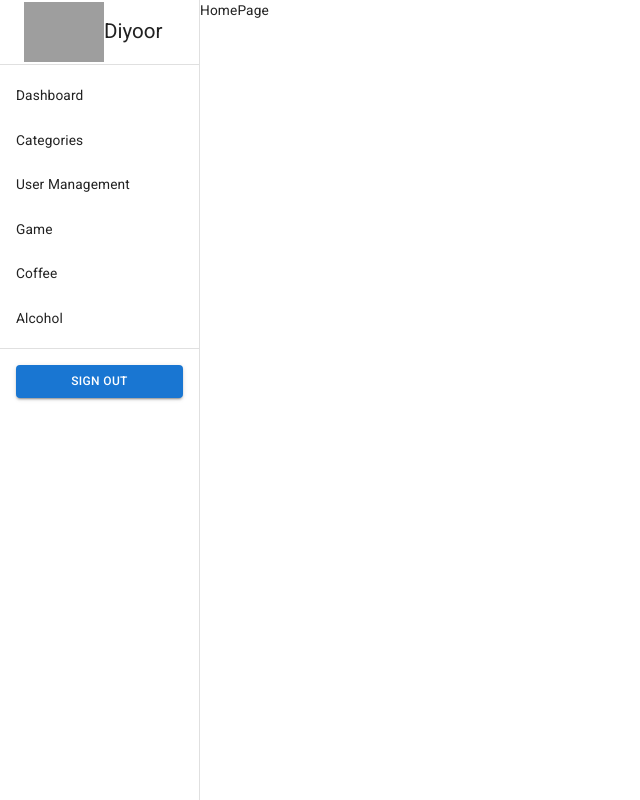
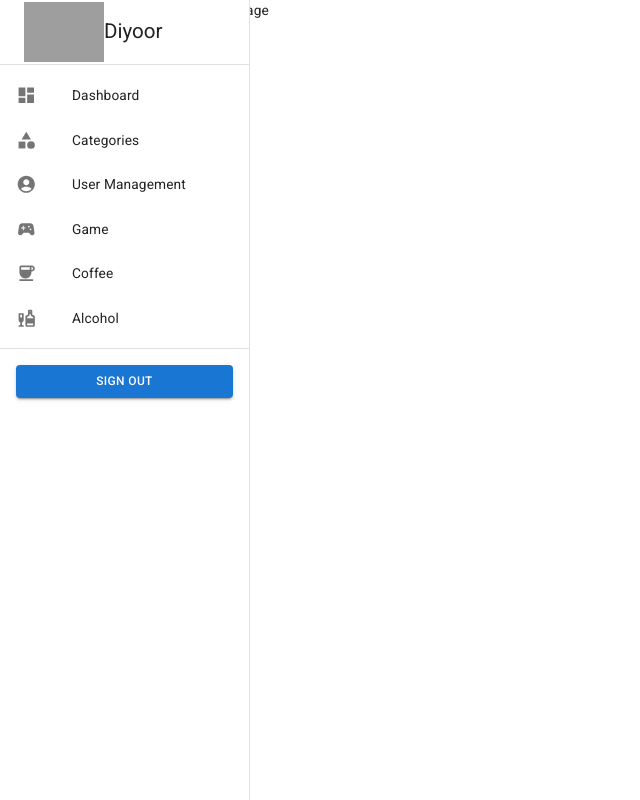
Before and after one commit to diyoooor/react-template, a React (Create React App) app: page / in a window 1280 px wide. Shown: the whole page, without its empty margins (0-640 px from the left). Built offline with nearby package versions, Linux system fonts and the light colour scheme; grey boxes are pictures that could not be loaded.

Commit message:
style: add icon to navigation drawer

```diff
--- a/src/components/layouts/primary/PrimaryLayout.tsx
+++ b/src/components/layouts/primary/PrimaryLayout.tsx
@@ -7,14 +7,22 @@ import {
   List,
   ListItem,
   ListItemButton,
+  ListItemIcon,
   ListItemText,
   Toolbar,
   Typography,
 } from "@mui/material";
 
+import {
+  AccountCircle,
+  Category,
+  Coffee,
+  Dashboard,
+  Liquor,
+  SportsEsports,
+} from "@mui/icons-material";
+import React from "react";
 import { useNavigate } from "react-router-dom";
-
-import React from "react";
 
 interface Props {
   window?: () => Window;
@@ -32,26 +40,32 @@ export default function ResponsiveDrawer({ children }: Props) {
   const pages = [
     {
       label: "Dashboard",
+      icon: <Dashboard />,
       to: "/",
     },
     {
       label: "Categories",
+      icon: <Category />,
       to: "/categories",
     },
     {
       label: "User Management",
+      icon: <AccountCircle />,
       to: "/user-management",
     },
     {
       label: "Game",
+      icon: <SportsEsports />,
       to: "/game",
     },
     {
       label: "Coffee",
+      icon: <Coffee />,
       to: "/coffee",
     },
     {
       label: "Alcohol",
+      icon: <Liquor />,
       to: "/alcohol",
     },
   ];
@@ -81,6 +95,7 @@ export default function ResponsiveDrawer({ children }: Props) {
                   navigate(page.to);
                 }}
               >
+                <ListItemIcon>{page.icon}</ListItemIcon>
                 <ListItemText>{page.label}</ListItemText>
               </ListItemButton>
             </ListItem>
@@ -131,7 +146,7 @@ export default function ResponsiveDrawer({ children }: Props) {
             display: { xs: "none", sm: "block" },
             "& .MuiDrawer-paper": {
               boxSizing: "border-box",
-              width: 200,
+              width: 250,
             },
           }}
           open
```
